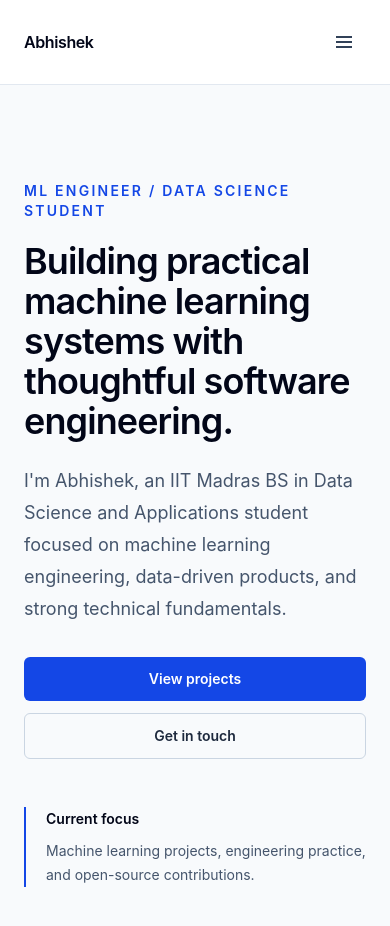
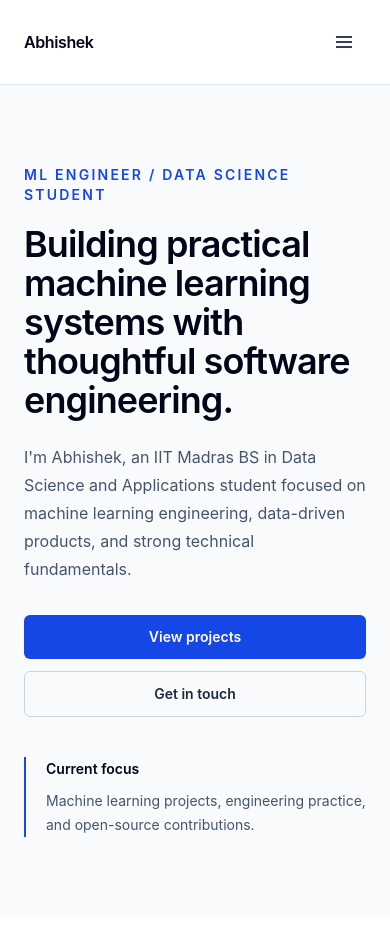
Before and after one commit to Abhhiiissshhek/Portfolio, a React (Vite) app: page / in a window 390 px wide. Shown: the top 926 px of the page. Built offline with nearby package versions, Linux system fonts and the light colour scheme.

Commit message:
style: refine responsive hero layout

```diff
--- a/src/sections/Hero.jsx
+++ b/src/sections/Hero.jsx
@@ -1,29 +1,29 @@
 function Hero() {
   return (
     <main id="main-content">
-      <section className="mx-auto grid max-w-6xl gap-12 px-6 py-24 sm:py-32 lg:grid-cols-[minmax(0,1fr)_18rem] lg:items-end">
+      <section className="mx-auto grid max-w-6xl gap-10 px-6 py-20 sm:gap-14 sm:px-8 sm:py-28 lg:grid-cols-[minmax(0,1fr)_18rem] lg:items-end lg:gap-20 lg:py-32">
         <div>
           <p className="text-sm font-semibold uppercase tracking-[0.16em] text-blue-700">
             ML Engineer / Data Science Student
           </p>
-          <h1 className="mt-5 max-w-3xl text-4xl font-semibold tracking-tight text-slate-950 sm:text-6xl">
+          <h1 className="mt-5 max-w-3xl text-4xl font-semibold leading-[1.08] tracking-tight text-slate-950 sm:text-5xl lg:text-6xl">
             Building practical machine learning systems with thoughtful software
             engineering.
           </h1>
-          <p className="mt-6 max-w-2xl text-lg leading-8 text-slate-600">
+          <p className="mt-6 max-w-xl text-base leading-7 text-slate-600 sm:text-lg sm:leading-8">
             I&apos;m Abhishek, an IIT Madras BS in Data Science and Applications
             student focused on machine learning engineering, data-driven products,
             and strong technical fundamentals.
           </p>
           <div className="mt-8 flex flex-col gap-3 sm:flex-row">
             <a
-              className="inline-flex min-h-11 items-center justify-center rounded-md bg-blue-700 px-5 py-3 text-sm font-semibold text-white transition-colors hover:bg-blue-800"
+              className="inline-flex min-h-11 w-full items-center justify-center rounded-md bg-blue-700 px-5 py-3 text-sm font-semibold text-white transition-colors hover:bg-blue-800 sm:w-auto"
               href="#projects"
             >
               View projects
             </a>
             <a
-              className="inline-flex min-h-11 items-center justify-center rounded-md border border-slate-300 px-5 py-3 text-sm font-semibold text-slate-800 transition-colors hover:border-slate-400 hover:bg-white"
+              className="inline-flex min-h-11 w-full items-center justify-center rounded-md border border-slate-300 px-5 py-3 text-sm font-semibold text-slate-800 transition-colors hover:border-slate-400 hover:bg-white sm:w-auto"
               href="#contact"
             >
               Get in touch
@@ -31,7 +31,7 @@ function Hero() {
           </div>
         </div>
 
-        <aside className="border-l-2 border-blue-700 pl-5 text-sm leading-6 text-slate-600">
+        <aside className="max-w-sm border-l-2 border-blue-700 pl-5 text-sm leading-6 text-slate-600 lg:mb-2">
           <p className="font-semibold text-slate-950">Current focus</p>
           <p className="mt-2">
             Machine learning projects, engineering practice, and open-source
```
